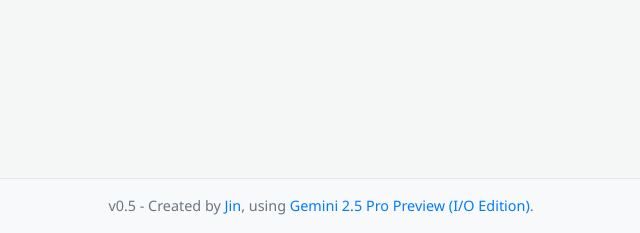
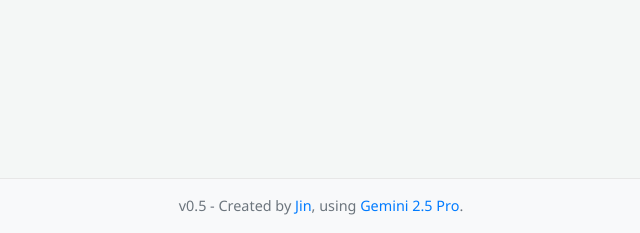
Before and after one commit to jinnotgin/pixelpress-pdf-compressor, a Flask app: page / in a window 1280 px wide. Shown: the part 567-800 px from the top of the page, without its empty margins (319-959 px from the left). Run offline with Flask 3, Linux system fonts and the light colour scheme; some libraries are stand-ins or nearby versions.

Commit message:
Update index.html

```diff
--- a/templates/index.html
+++ b/templates/index.html
@@ -113,7 +113,7 @@
 
     <footer class="footer mt-auto py-3 bg-light text-center">
         <div class="container">
-            <span class="text-muted">v0.5 - Created by <a href="https://linjin.me" target="_blank">Jin</a>, using <a href="https://developers.googleblog.com/en/gemini-2-5-pro-io-improved-coding-performance/" target_blank">Gemini 2.5 Pro Preview (I/O Edition)</a>.</span>
+            <span class="text-muted">v0.5 - Created by <a href="https://linjin.me" target="_blank">Jin</a>, using <a href="https://developers.googleblog.com/en/gemini-2-5-thinking-model-updates/" target_blank">Gemini 2.5 Pro</a>.</span>
         </div>
     </footer>
 
```
